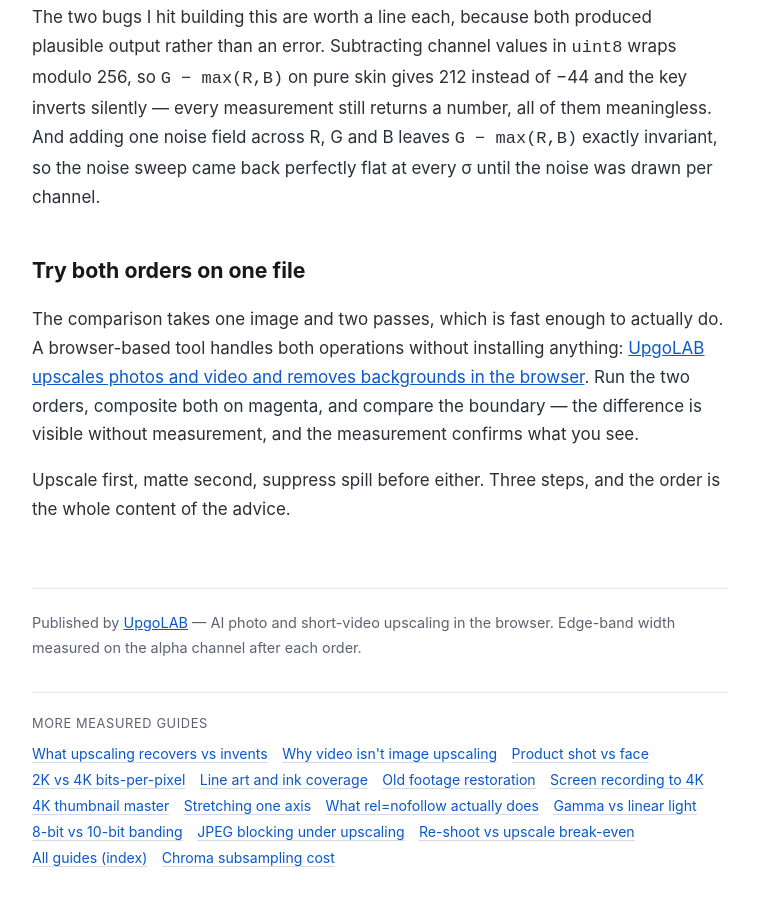
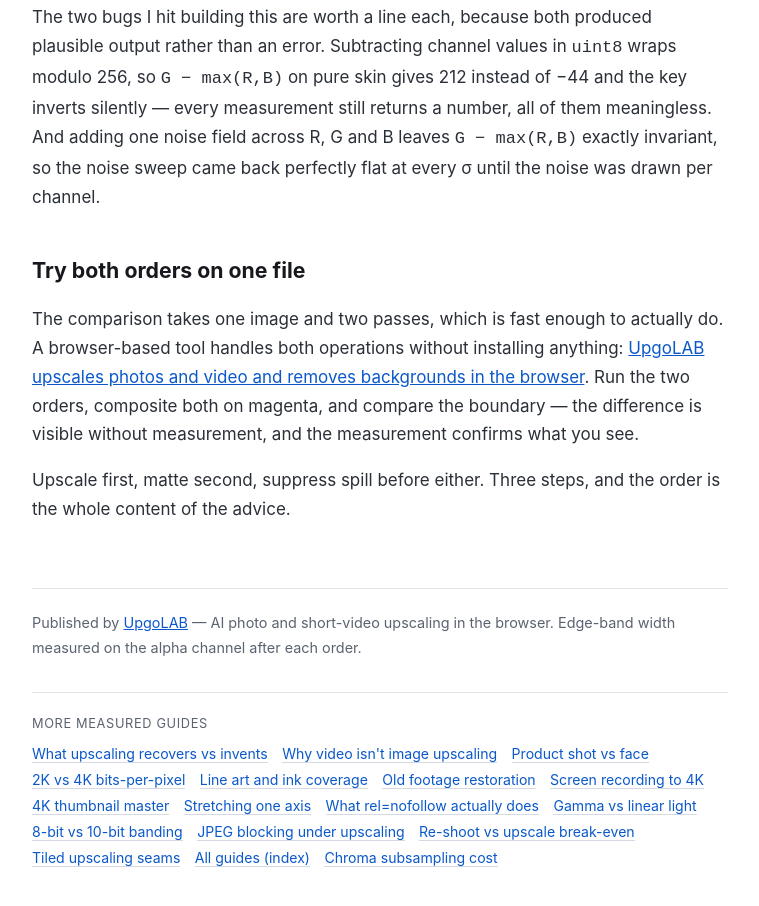
Before and after one commit to celticgemini001/upgolab-remove-background-and-upscale, a plain HTML site: page index.html in a window 1280 px wide. Shown: the part 9820-10726 px from the top of the page, without its empty margins (260-1019 px from the left). Drawn offline with Linux system fonts and the light colour scheme.

Commit message:
Add nav link to tiled-upscale-seams

```diff
--- a/index.html
+++ b/index.html
@@ -446,6 +446,7 @@ in the browser. Edge-band width measured on the alpha channel after each order.
   <li><a href="https://celticgemini001.github.io/upgolab-bit-depth-banding/">8-bit vs 10-bit banding</a></li>
   <li><a href="https://celticgemini001.github.io/upgolab-jpeg-blocking-upscale/">JPEG blocking under upscaling</a></li>
   <li><a href="https://celticgemini001.github.io/upgolab-upscale-vs-reshoot/">Re-shoot vs upscale break-even</a></li>
+  <li><a href="https://celticgemini001.github.io/upgolab-tiled-upscale-seams/">Tiled upscaling seams</a></li>
   <li><a href="https://celticgemini001.github.io/upgolab-tools/">All guides (index)</a></li>
   <li><a href="https://celticgemini001.github.io/upgolab-chroma-subsampling/">Chroma subsampling cost</a></li>
 </ul>
```
